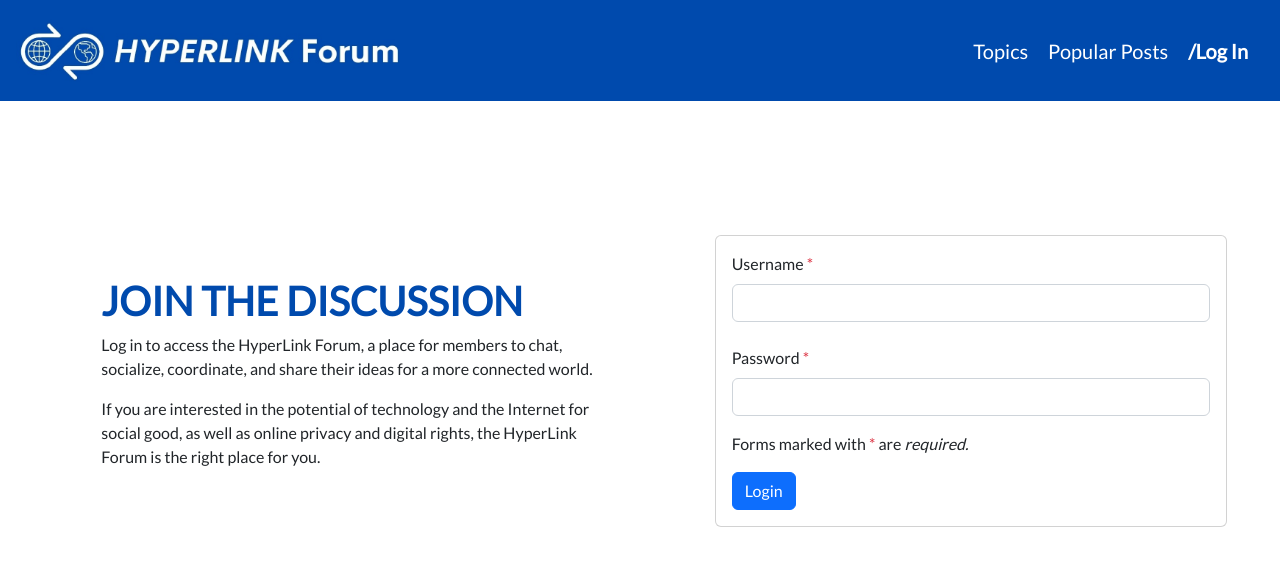
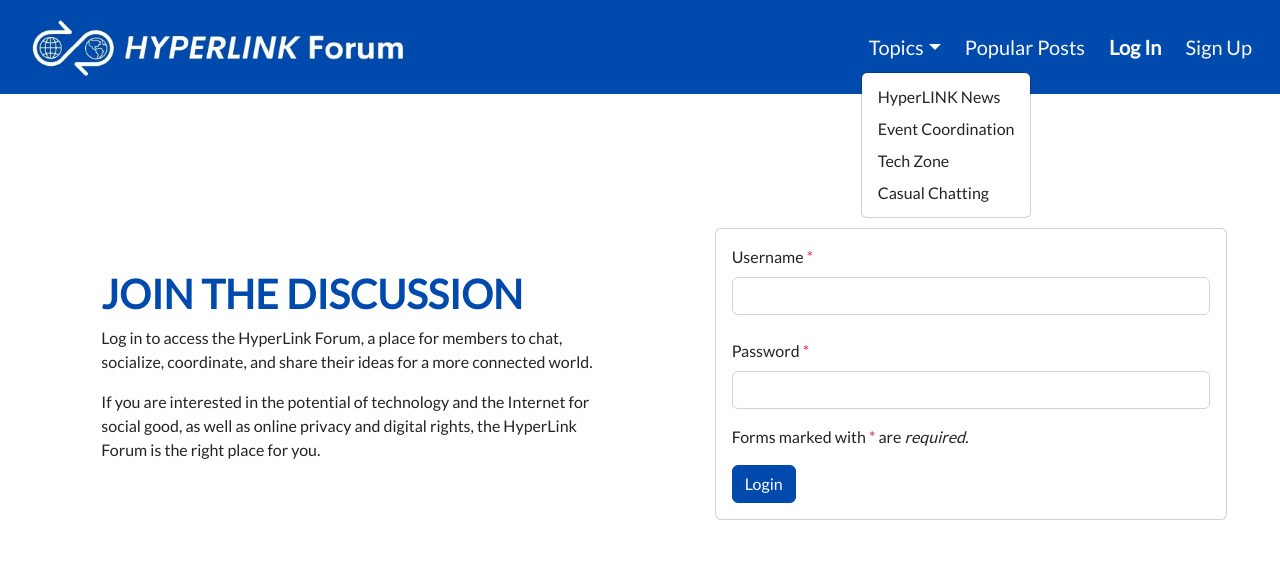
Before and after one commit to SiFrancis/Sitchon-CS_Submissions, a plain HTML site: page Li_Sitchon_login/index.html in a window 1280 px wide. Both pictures are taken after a click on the button "Topics". Drawn offline with nearby package versions, Linux system fonts and the light colour scheme.

Commit message:
eeeeeeeeeee

```diff
--- a/Li_Sitchon_login/index.html
+++ b/Li_Sitchon_login/index.html
@@ -6,16 +6,32 @@
     <meta name="viewport" content="width=device-width, initial-scale=1.0">
     <link href="https://cdn.jsdelivr.net/npm/bootstrap@5.2.3/dist/css/bootstrap.min.css" rel="stylesheet" integrity="sha384-rbsA2VBKQhggwzxH7pPCaAqO46MgnOM80zW1RWuH61DGLwZJEdK2Kadq2F9CUG65" crossorigin="anonymous">
    <link rel="stylesheet" href="style_login.css">
-    <title>Document</title>
+    <title>HyperLINK Forum - Log In</title>
 </head>
 <body>
-    <div id="bg-image"></div>
-    <nav class="d-flex align-items-center justify-content-between">
-        <img src="images/logo(3).jpg" alt="logo(1).jpg" class="m-3">
-        <div id="navlinks" class="me-4 fs-5">
-            <a href="#">Topics</a>
-            <a href="#">Popular Posts</a>
-            <a href="#"><b>/Log In</b></a>
+    <nav class="navbar navbar-expand-lg">
+        <div class="container-fluid">
+            <a href="#" class="navbar-brand">
+                <img src="images/logo(3).jpg" alt="logo(3).jpg" class="mx-3" id="logo">
+            </a>
+            <button class="navbar-toggler" type="button" data-bs-toggle="collapse" data-bs-target="#navbarNav" aria-controls="navbarNav" aria-expanded="false" aria-label="Toggle navigation">
+            <span class="navbar-toggler-icon"></span></button>
+            <div class="collapse navbar-collapse" id="navbarNav">
+                <ul class="navbar-nav fs-5 ms-auto">
+                    <li class="pe-2 nav-item dropdown">
+                        <a href="#" class="text-light nav-link dropdown-toggle" role="button" data-bs-toggle="dropdown" aria-expanded="false">Topics</a>
+                        <ul class="dropdown-menu">
+                            <li><a href="#" class="dropdown-item">HyperLINK News</a></li>
+                            <li><a href="#" class="dropdown-item">Event Coordination</a></li>
+                            <li><a href="#" class="dropdown-item">Tech Zone</a></li>
+                            <li><a href="#" class="dropdown-item">Casual Chatting</a></li>
+                        </ul>
+                    </li>
+                    <li class="pe-2 nav-item"><a href="#" class="text-light nav-link">Popular Posts</a></li>
+                    <li class="pe-2 nav-item"><a href="#" class="text-light nav-link"><b>Log In</b></a></li>
+                    <li class="pe-2 nav-item"><a href="#" class="text-light nav-link">Sign Up</a></li>
+                </ul>
+            </div>
         </div>
     </nav>
 
@@ -28,6 +44,7 @@
        <div class="card">
            <div class="card-body">
                 <form>
+                    <p class="fs-6 text-danger text-center" id="logincheck"><i>Please enter your username and password.</i></p>
                     <label for="username" class="form-label">Username</label>
                     <span class="text-danger">*</span>
                     <input type="text" name="username" id="username" class="form-control mb-4">
--- a/Li_Sitchon_login/style_login.css
+++ b/Li_Sitchon_login/style_login.css
@@ -4,7 +4,9 @@ body {font-family: 'Lato', sans-serif;}
 
 nav {background-color: #004aad;}
 
-nav img {width: 30%;}
+.navbar-brand {width: 30%;}
+
+#logo {width: 100%;}
 
 #navlinks a {
     color: white;
@@ -17,3 +19,14 @@ article {margin-top: 10%;}
 article > div {width: 40%;}
 
 h1 {color: #004aad;}
+
+.dropdown-menu a:hover {
+    color: #004aad;
+}
+
+.btn {
+    background-color: #004aad;
+    border-color: #004aad;
+}
+
+#logincheck {display: none;}
```
